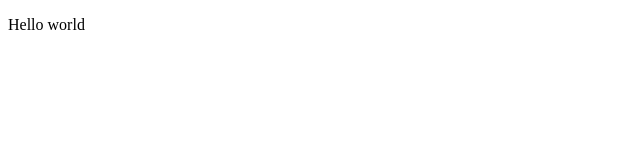
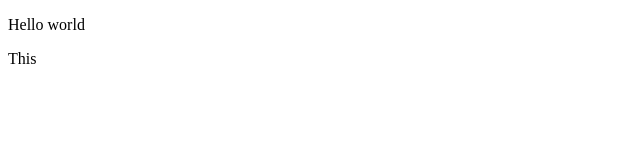
Before and after one commit to makennahardy/githubtest, a plain HTML site: page index.html in a window 1280 px wide. Shown: the full height of the page, 0-640 px from the left. Drawn offline with Linux system fonts and the light colour scheme.

Commit message:
New Index.html

```diff
--- a/index.html
+++ b/index.html
@@ -5,5 +5,6 @@
    </head>
    <body>
        <p>Hello world</p>
+       <p>This</p>
    </body>
 </html>
```
